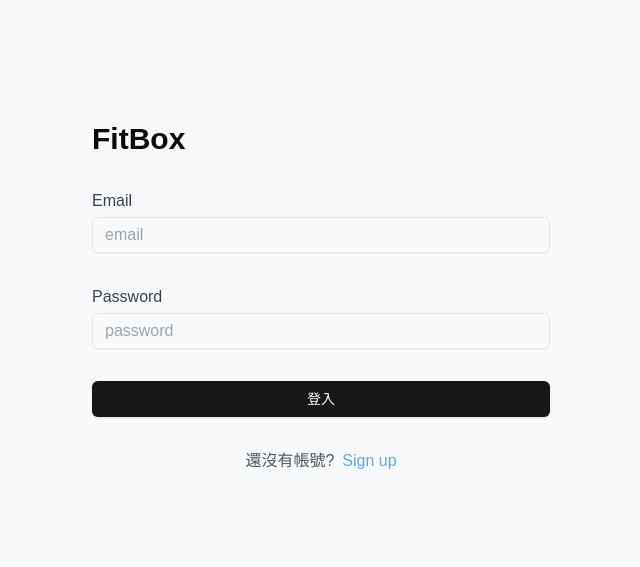
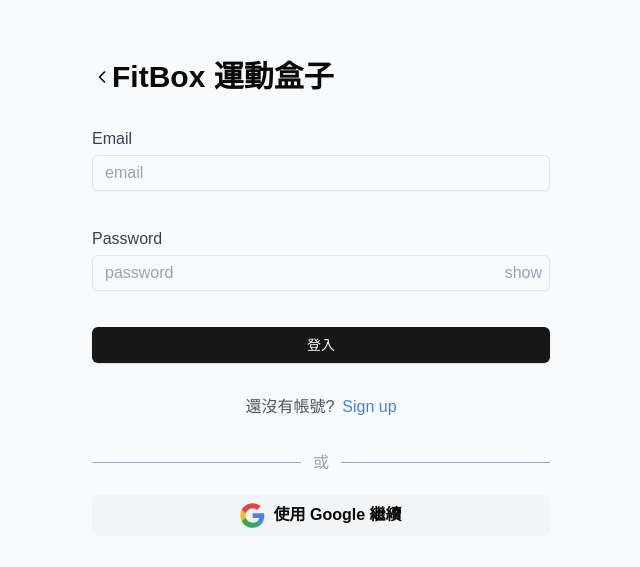
Before and after one commit to Cyishen/fit-box, a Next.js app: page /sign-in in a window 1280 px wide. Shown: the part 103-670 px from the top of the page, without its empty margins (319-959 px from the left). Built offline with nearby package versions, Linux system fonts and the light colour scheme.

Commit message:
auth form ui

```diff
--- a/src/app/(auth)/sign-in/page.tsx
+++ b/src/app/(auth)/sign-in/page.tsx
@@ -6,9 +6,7 @@
 
 const SingInPage = () => {
   return (
-    <div className="flex justify-center size-full">
-      <AuthForm type="sign-in" />
-    </div>
+    <AuthForm type="sign-in" />
   )
 }
 
--- a/src/app/(auth)/sign-up/page.tsx
+++ b/src/app/(auth)/sign-up/page.tsx
@@ -5,9 +5,7 @@
 
 const SingUpPage = () => {
   return (
-    <div className="flex justify-center size-full">
-      <AuthForm type="sign-up" />
-    </div>
+    <AuthForm type="sign-up" />
   )
 }
 
--- a/src/components/form/AuthForm.tsx
+++ b/src/components/form/AuthForm.tsx
@@ -4,7 +4,7 @@
 
 import { Form } from "@/components/ui/form"
 import { Button } from '../ui/button'
-import { Loader } from 'lucide-react';
+import { Loader, ChevronLeft } from 'lucide-react';
 
 import { z } from "zod"
 import { useForm } from "react-hook-form"
@@ -12,6 +12,7 @@
 
 import { authFormSchema } from '@/lib/utils'
 import CustomInput from './CustomInput'
+import OAuth from './OAuth';
 
 // import { signIn, signUp } from '@/lib/actions/user.actions'
 
@@ -64,15 +65,17 @@
   }
 
   return (
-    <section className="flex min-h-screen w-full px-4 sm:max-w-[490px] flex-col justify-center gap-5 md:gap-8">
-      <header className='flex flex-col gap-5 md:gap-8'>
-        <Link href="/" className="cursor-pointer flex items-center gap-1">
-          <h1 className="text-3xl font-bold">FitBox</h1>
+    <div className="flex justify-center size-full">
+      <div className="flex min-h-screen w-full px-4 sm:max-w-[490px] flex-col justify-center gap-5 md:gap-8">
+        <header>
+          <Link href="/" className="flex items-center cursor-pointer hover:text-blue-500">
+            <ChevronLeft size={20} />
+            <h1 className="text-2xl sm:text-3xl font-extrabold">FitBox 運動盒子</h1>
           </Link>
         </header>
 
         <Form {...form}>
-        <form onSubmit={form.handleSubmit(onSubmit)} className="space-y-8">
+          <form onSubmit={form.handleSubmit(onSubmit)} className="space-y-3">
             {type === 'sign-up' && (
               <>
                 <div className="flex">
@@ -82,6 +85,7 @@
                     name='userName'
                     label="UserName"
                     placeholder='username'
+                    disabled={isLoading}
                   />
                 </div>
               </>
@@ -93,6 +97,7 @@
               name='email'
               label="Email"
               placeholder='email'
+              disabled={isLoading}
             />
 
             <CustomInput
@@ -101,9 +106,10 @@
               name='password'
               label="Password"
               placeholder='password'
+              disabled={isLoading}
             />
 
-          <div className="flex flex-col gap-4">
+            <div className="flex flex-col">
               <Button type="submit" disabled={isLoading}>
                 {isLoading ? (
                   <>
@@ -122,11 +128,17 @@
               ? "還沒有帳號?"
               : "已經有帳號?"}
           </p>
-        <Link href={type === 'sign-in' ? '/sign-up' : '/sign-in'} className="text-base cursor-pointer font-medium text-blue-400">
+          <Link
+            href={type === 'sign-in' ? '/sign-up' : '/sign-in'}
+            className="text-base cursor-pointer font-medium text-blue-500"
+          >
             {type === 'sign-in' ? 'Sign up' : 'Sign in'}
           </Link>
         </footer>
-    </section>
+
+        <OAuth />
+      </div>
+    </div>
   )
 }
 
--- a/src/components/form/CustomInput.tsx
+++ b/src/components/form/CustomInput.tsx
@@ -4,6 +4,7 @@
 import { Control, FieldPath } from 'react-hook-form'
 import { z } from 'zod'
 import { authFormSchema } from '@/lib/utils'
+import { useState } from 'react'
 
 
 interface CustomInputProps {
@@ -12,29 +13,50 @@
   label: string,
   placeholder: string,
   id: string,
+  disabled?: boolean
 }
 
-const CustomInput = ({ control, name, label, placeholder, id }: CustomInputProps) => {
+const CustomInput = ({ control, name, label, placeholder, id, disabled }: CustomInputProps) => {
+  const [showPassword, setShowPassword] = useState(false)
+
+
   return (
     <FormField
       control={control}
       name={name}
       render={({ field }) => (
         <div className="flex flex-col gap-1">
-          <FormLabel className="text-base w-full max-w-[280px] font-medium text-gray-700">
+          <FormLabel className="text-base w-full font-medium text-gray-700">
             {label}
           </FormLabel>
-          <div className="flex w-full flex-col">
+
+          <div className="flex w-full flex-col relative">
             <FormControl>
+              <>
                 <Input
                   id={id}
                   placeholder={placeholder}
                   className="text-base placeholder:text-gray-400"
-                type={name === 'password' ? 'password' : 'text'}
+                  type={name === 'password' && !showPassword ? 'password' : 'text'}
                   {...field}
+                  disabled={disabled}
                 />
+                {name === 'password' && (
+                  <button
+                    type="button"
+                    onClick={() => setShowPassword(!showPassword)}
+                    className="absolute right-2 top-1/2 transform -translate-y-1/2 text-gray-400"
+                    disabled={disabled}
+                  >
+                    {showPassword ? 'close' : 'show'}
+                  </button>
+                )}
+              </>
             </FormControl>
-            <FormMessage className="text-sm text-red-500 mt-2" />
+          </div>
+
+          <div className="h-5">
+            <FormMessage className="text-sm text-red-500" />
           </div>
         </div>
       )}
--- /dev/null
+++ b/src/components/form/OAuth.tsx
@@ -0,0 +1,30 @@
+import Image from 'next/image'
+import React from 'react'
+
+
+const OAuth = () => {
+  return (
+    <div>
+      <div className="flex flex-row justify-center items-center gap-x-3">
+        <div className="flex-1 h-[1px] bg-gray-400" />
+        <p className="text-base text-gray-400">或</p>
+        <div className="flex-1 h-[1px] bg-gray-400" />
+      </div>
+
+      <button
+        className="w-full flex justify-center items-center mt-5 py-2 rounded-md bg-gray-100 hover:bg-gray-200 font-bold gap-2"
+        onClick={() => console.log('use Google')}
+      >
+        <Image
+          src="/media/google.svg"
+          width={25}
+          height={25}
+          alt="google"
+        />
+        使用 Google 繼續
+      </button>
+    </div>
+  )
+}
+
+export default OAuth
--- a/src/lib/utils.ts
+++ b/src/lib/utils.ts
@@ -11,8 +11,14 @@
   // sign up
   userName: type === 'sign-in'
     ? z.string().optional()
-    : z.string().min(3, { message:'最少3個字' }),
+    : z.string()
+      .trim()
+      .min(2, { message: '最少2個字' })
+      .max(20, { message: '最多20個字' })
+      .regex(/^\S+$/, { message: '不能包含空格' }),
   // both
-  email: z.string().email({ message:'輸入正確email' }),
-  password: z.string().min(6, { message:'最少6個數字' }),
+  email: z.string().email({ message: '輸入正確email' }),
+  password: type === 'sign-in'
+    ? z.string().min(1, { message: '輸入密碼' })
+    : z.string().min(6, { message: '最少6個數字' }),
 })
```
Also changed, not shown: public/media/google.svg (added). Lines whose indentation alone changed are shown as unchanged.
